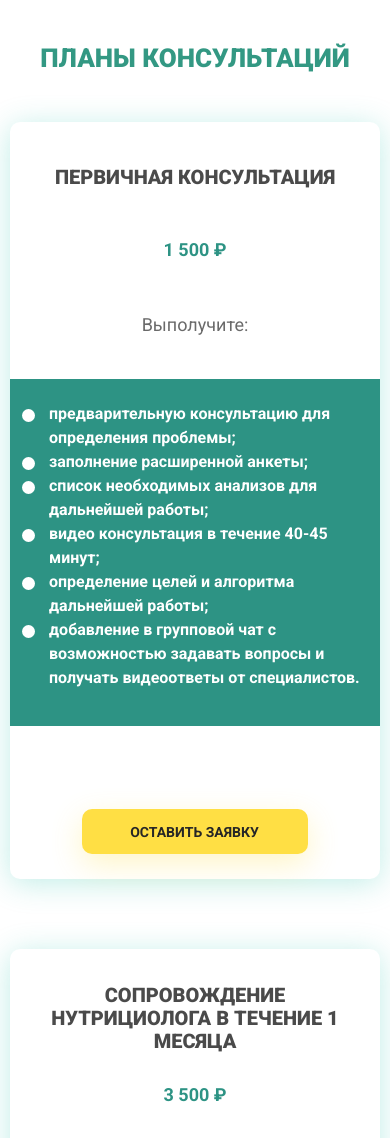
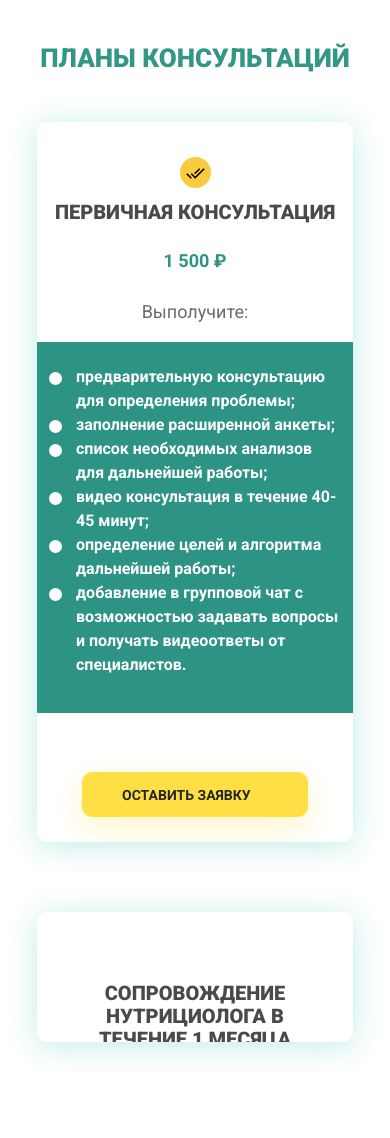
Before and after one commit to serizelle/SMARTLIFEBIO, a plain HTML site: page index.html in a window 390 px wide. Shown: the part 4780-5918 px from the top of the page. Drawn offline with Linux system fonts and the light colour scheme.

Commit message:
mobile done

```diff
--- a/index.html
+++ b/index.html
@@ -140,7 +140,7 @@
         <section class="plans section_center">
             <h1 class="title plans__title">Планы консультаций</h1>
             <div class="plans__items">
-                <div class="item-box">
+                <div class="item-box active">
                     <h3 class="item-box__title">Первичная консультация</h3>
                     <p class="item-box__price">1 500 ₽</p>
                     <p class="item-box__minititle">Выполучите:</p>
@@ -159,6 +159,9 @@
                         </li>
                     </ul>
                     <a class="plans__btn" href="#">Оставить заявку</a>
+                    <button class="toggle">
+                        <img src="img/doubl_tick.svg" alt="toggle">
+                    </button>
                 </div>
                 <div class="item-box">
                     <h3 class="item-box__title_2">Сопровождение нутрициолога в течение 1 месяца</h3>
--- a/script.js
+++ b/script.js
@@ -4,3 +4,11 @@ const menuEl = document.querySelector('.menu__burger');
 burgerEl.addEventListener('click', function (e) {
     menuEl.classList.toggle('menu_show');
 });
+
+const toggles = document.querySelectorAll('.toggle')
+
+toggles.forEach(toggle => {
+    toggle.addEventListener('click', () => {
+        toggle.parentNode.classList.toggle('active')
+    })
+})
--- a/style.css
+++ b/style.css
@@ -1298,6 +1298,50 @@ flex-direction: column;
         height: 554px;
         left: 11px;
     }
+    .item-box {
+        background-color: transparent;
+        position: relative;
+        overflow: hidden;
+        transition: 0.3s ease;
+        height: 130px;
+        padding: 35px 17px 12px 17px;
+        width: 316px;
+    }
+    .active {
+        background-color: white;
+        height: 100%;
+        padding: 35px 0px 0px 0px;
+    }
+    .item-box__price, .item-box__minititle, .item-box__list, .plans__btn {
+        display: none;
+    }
+    .item-box.active .item-box__price {
+        display: block;
+    }
+    .item-box.active .item-box__minititle
+    {
+        display: block;
+    }
+    .item-box.active .item-box__list
+    {
+        display: block;
+    }
+    .item-box.active .plans__btn
+    {
+        display: block;
+    }
+    .toggle {
+        background-color: transparent;
+        border: 0;
+        cursor: pointer;
+        position: absolute;
+    }
+    .toggle:focus {
+        outline: 0;
+    }
+    * {
+        box-sizing: border-box;
+    }
 }
 @media (max-width: 375px) {
     .section_center {
@@ -1325,4 +1369,5 @@ flex-direction: column;
     .apply__box__info {
         padding-bottom: 10px;
     }
+
 }
```
